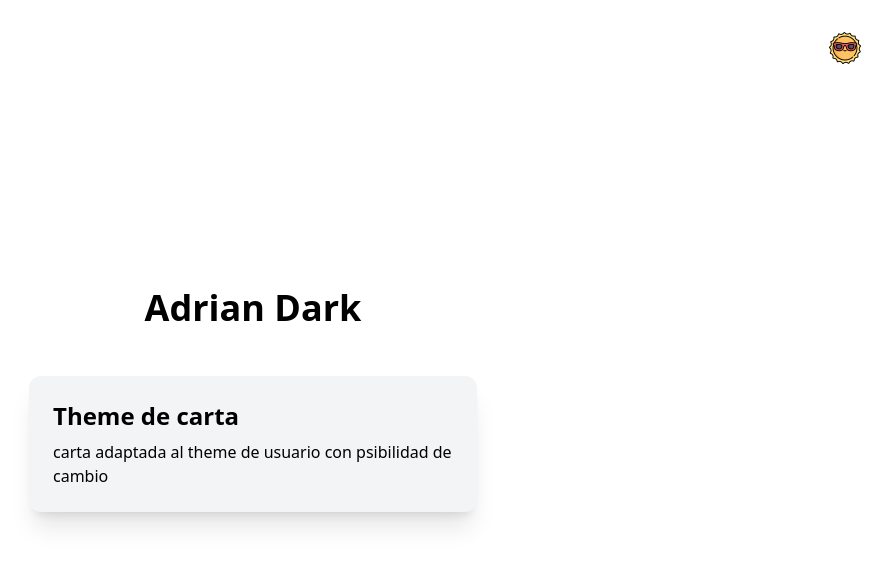
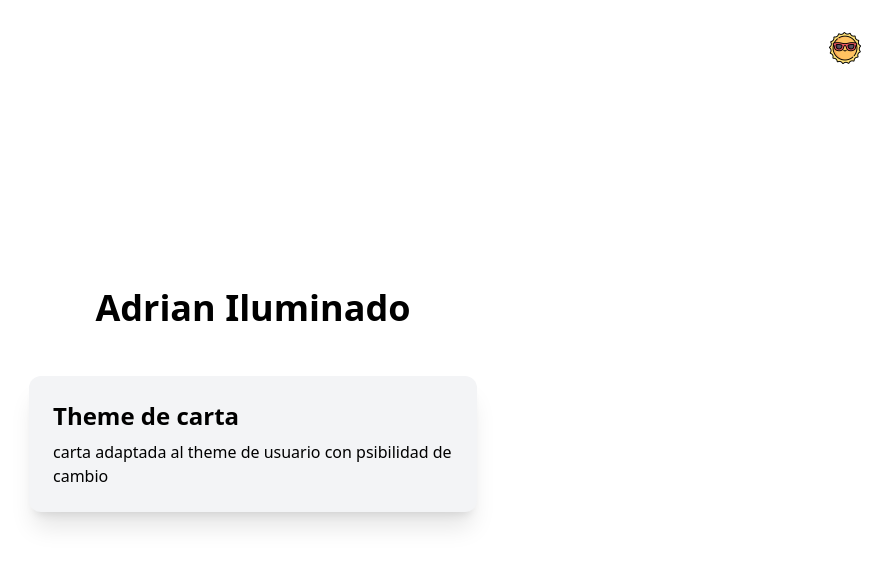
Before and after one commit to adrian-miranda/adrianmiranda_front, a React (Vite) app: page / in a window 1280 px wide. Shown: the top 566 px of the page, without its empty margins (387-1279 px from the left). Built offline with nearby package versions, Linux system fonts and the light colour scheme.

Commit message:
cambio de thema listo , ademas se da opcion de cambiar palabra , mañana se movera cuatom hook a su carpeta para orden

```diff
--- a/src/App.jsx
+++ b/src/App.jsx
@@ -2,7 +2,7 @@
 //import NavBar from './components/organisms/NavBar'
 
 import PruebaDark from "./components/PruebaDark"
-import { ThemeProvider } from "./context/ThemeContext";
+import { ThemeProvider} from "./context/ThemeContext";
 import ThemeSwitch from "./components/atoms/ThemeSwitch/ThemeSwitch.jsx"
 
 function App() {
--- a/src/components/PruebaDark.jsx
+++ b/src/components/PruebaDark.jsx
@@ -1,10 +1,15 @@
 import React from 'react'
+import {useTheme} from '../context/ThemeContext'
+const PruebaDark = () => {
 
-const PruebaDark = () => {
-  return (
+    const {theme} = useTheme()
+    return (
     <>
         <div className='min-h-screen bg-white dark:bg-gray-900 text-black dark:text-white flex flex-col items-center justify-center gap-6 p-6 transition-colors'>
-            <h1 className='text-4xl font-bold'>Adrian Dark</h1>
+
+            <h1 className='text-4xl font-bold'>
+                {theme === 'dark' ? 'Adrian Dark' : 'Adrian Iluminado'}
+            </h1>
             <div className='mt-6 p-6 rounded-xl shadow-xl bg-gray-100 dark:bg-gray-800 w-full max-w-md'>
                 <h2 className='text-2xl font-semibold mb-2'>Theme de carta</h2>
                 <p>carta adaptada al theme de usuario con psibilidad de cambio</p>
--- a/src/components/atoms/ThemeSwitch/ThemeSwitch.jsx
+++ b/src/components/atoms/ThemeSwitch/ThemeSwitch.jsx
@@ -3,12 +3,12 @@ import { useTheme } from '../../../context/ThemeContext.jsx'
 import sun from '../../../assets/icons/sun.png'
 import moon from '../../../assets/icons/moon.png'
 
-const ThemeSwitch = () => {
-    const {theme , toggleTheme} = useTheme()
+function ThemeSwitch() {
+    const {theme , toggleTheme} = useTheme();
     return (
         <div className='fixed top-8 right-8 cursor-pointer'>
             <div onClick={toggleTheme}>
-                {theme  === 'light' ? (
+                {theme  === "light" ? (
                     <img src={sun} alt='modo dia' className='w-8 h-auto'/>
                 ) : (
                     <img src={moon} alt='modo noche' className='w-8 h-auto'/>
--- /dev/null
+++ b/src/components/hooks/useTheme.jsx
@@ -0,0 +1,6 @@
+import {useContext } from 'react'
+import {ThemeContext} from '../../context/ThemeContext.jsx'
+
+export function useTheme(){
+    return useContext(ThemeContext)
+}
--- a/src/context/ThemeContext.jsx
+++ b/src/context/ThemeContext.jsx
@@ -3,7 +3,7 @@ import { createContext , useContext , useState , useEffect} from "react";
 const ThemeContext = createContext();
 
 export function ThemeProvider({children}){
-    const [theme , setTheme] = useState(null);
+    const [theme , setTheme] = useState("");
 
     useEffect(()=>{
         const saved = localStorage.getItem("theme");
@@ -16,17 +16,18 @@ export function ThemeProvider({children}){
         localStorage.setItem("theme" , theme);
     }, [theme]);
 
-    const toogleTheme = ()=>{
+    const toggleTheme = ()=>{
         setTheme((prev)=>(prev === "light" ? "dark" : "light"));
     };
 
     return(
-        <ThemeContext.Provider value={{theme , toogleTheme}}>
+        <ThemeContext.Provider value={{theme , toggleTheme}}>
             <div className={theme}>{children}</div>
         </ThemeContext.Provider>
     );
 }
 
+// eslint-disable-next-line react-refresh/only-export-components
 export function useTheme(){
-    return useContext(ThemeContext)
+    return useContext(ThemeContext);
 }
--- a/src/index.css
+++ b/src/index.css
@@ -1,2 +1,2 @@
 @import "tailwindcss";
-/*@custom-variant dark (&:where(.dark , .dark *)); */
+@custom-variant dark (&:where(.dark , .dark *));
```
